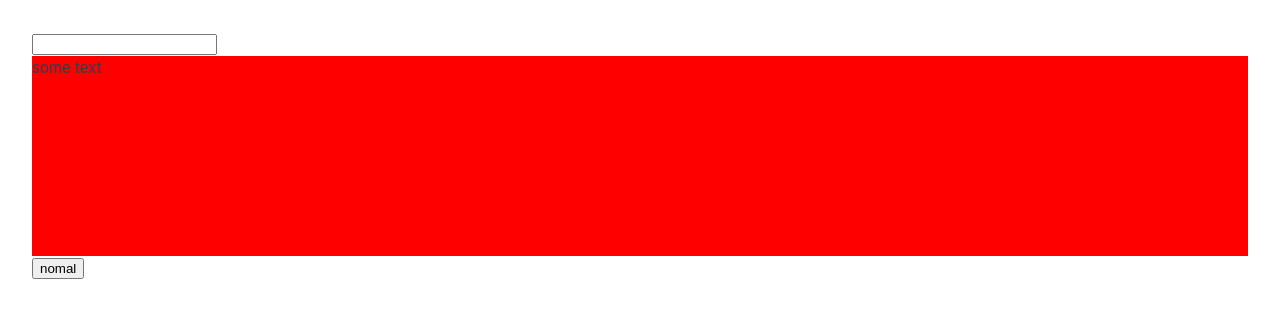
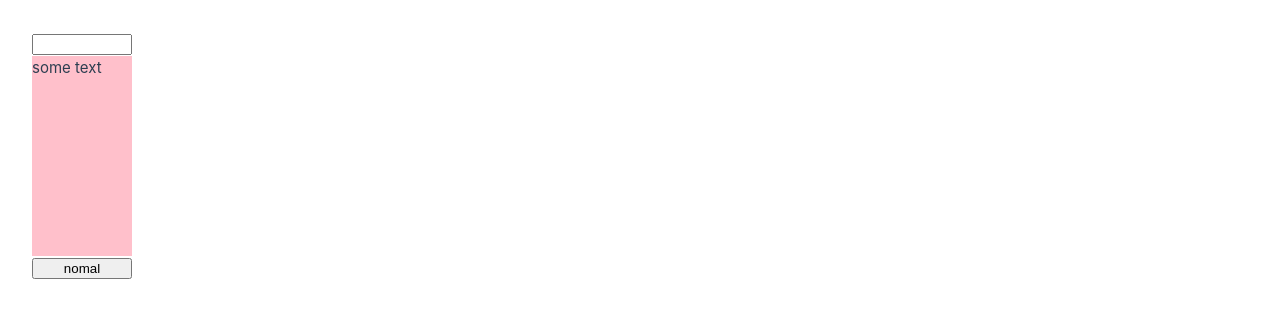
Before and after one commit to suimi34/vue3-calendar, a Vue app: page /about in a window 1280 px wide. Both pictures are taken after a click on the button "絞り込む". Shown: the top 318 px of the page. Built offline with nearby package versions, Linux system fonts and the light colour scheme.

Commit message:
width調整

```diff
--- a/src/components/organisms/Button.vue
+++ b/src/components/organisms/Button.vue
@@ -1,3 +1,10 @@
 <template>
   <button>nomal</button>
 </template>
+
+<style scoped>
+button{
+  width: 100px;
+}
+
+</style>
--- a/src/components/organisms/ShowDetailButton.vue
+++ b/src/components/organisms/ShowDetailButton.vue
@@ -3,3 +3,10 @@
 <template>
   <button>絞り込む</button>
 </template>
+
+<style scoped>
+button{
+  width: 100px;
+}
+
+</style>
--- a/src/views/AboutView.vue
+++ b/src/views/AboutView.vue
@@ -6,7 +6,7 @@ import Button from '../components/organisms/Button.vue'
 const isShowDetail = ref(false)
 
 const toggleButton = () => {
-  console.log('clicked')
+  console.log('clicked', !isShowDetail.value)
   isShowDetail.value = !isShowDetail.value
 }
 
@@ -14,8 +14,8 @@ const toggleButton = () => {
 
 <template>
   <div>
-    <div>
-      <input type="text" />
+    <div style="width: 100px;">
+      <input type="text" style="width: 100%;" />
     </div>
     <div
       v-show="isShowDetail"
@@ -52,8 +52,9 @@ const toggleButton = () => {
 
 
 .detail {
-  background-color: red;
+  background-color: pink;
   height: 200px;
+  width: 100px;
 }
 
 .show-enter-from {
@@ -62,7 +63,7 @@ const toggleButton = () => {
 }
 
 .show-enter-active {
-  transition: all 1s linear;
+  transition: all .5s linear;
 }
 
 .show-enter-to {
@@ -75,11 +76,15 @@ const toggleButton = () => {
 }
 
 .normal-enter-active {
-  transition: all 1s linear;
+  transition: all .5s linear;
 }
 
 .normal-enter-to {
   transform: translateY(0);
 }
 
+.normal-leave-from {
+  display: none;
+}
+
 </style>
```
